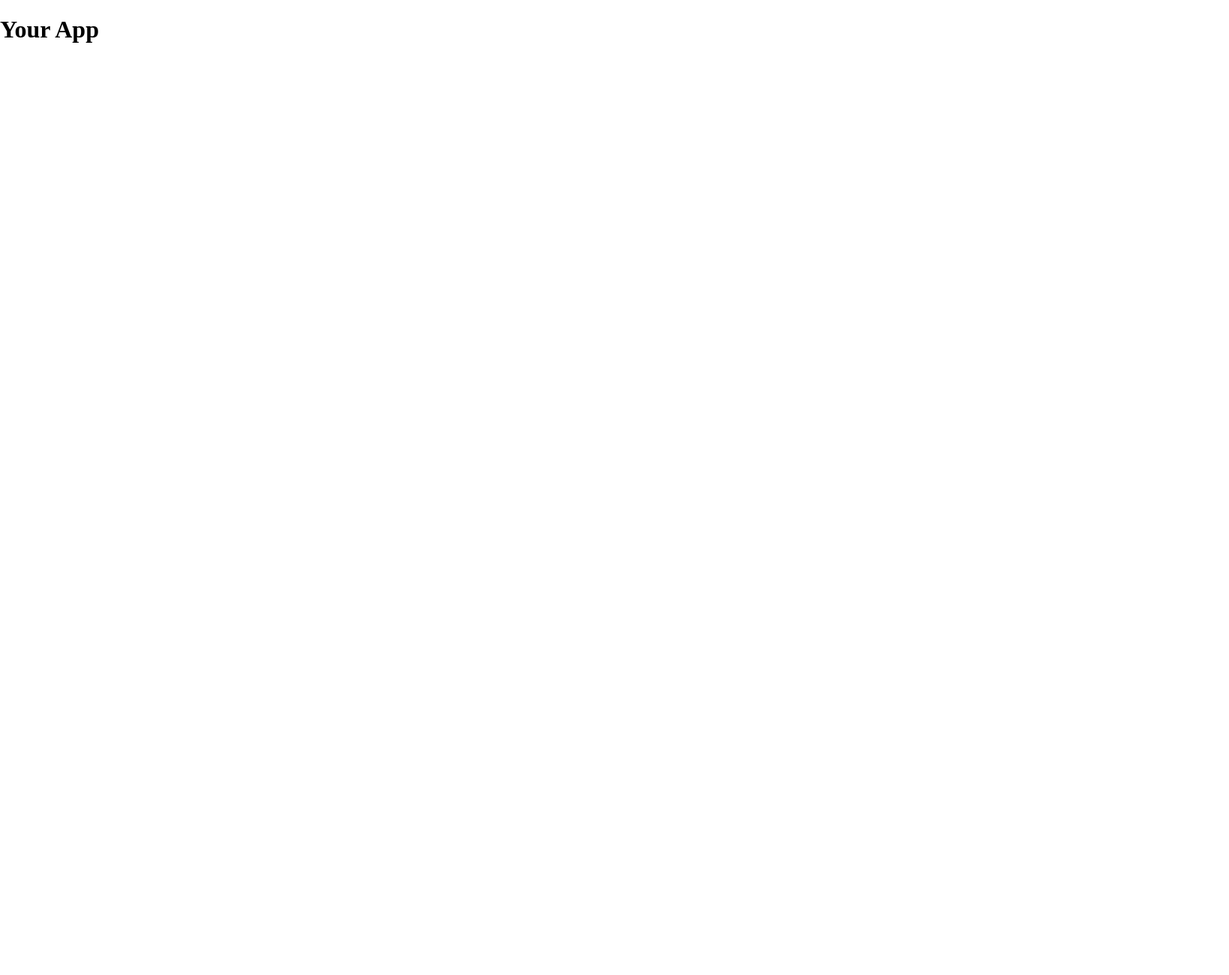
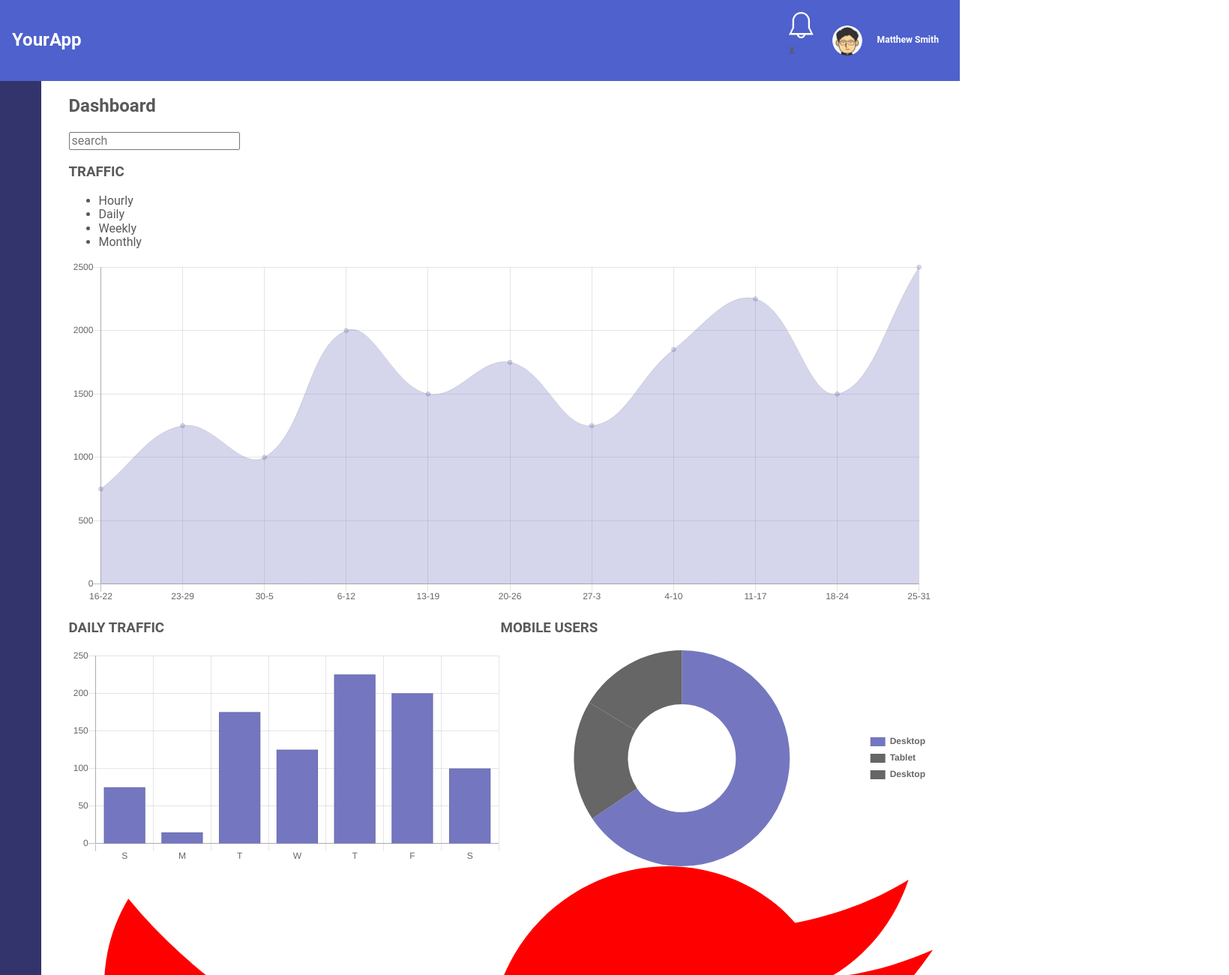
Before and after one commit to matthewmsmith/msmith-web-app-dashboard, a plain HTML site: page index.html in a window 1280 px wide. Shown: the top 1300 px of the page at 75% size, 1639 px wide, since content can reach past the window. Drawn offline with nearby package versions, Linux system fonts and the light colour scheme.

Commit message:
Graphs to display

```diff
--- a/css/style.css
+++ b/css/style.css
@@ -1,9 +1,40 @@
+
+body {
+  font-family: 'Roboto', sans-serif;
+  background-color: #fff;
+  color: #595959;
+  margin: 0;
+  padding: 0;
+}
+.logo {
+  color: white;
+  font-size: 1.5em;
+}
+
+.profile {
+  border-radius: 50%;
+    width: 40px;
+    height: auto;
+    margin: 0 20px;
+}
+.bell-icon {
+  margin-left: auto;
+  width: 3%;
+
+}
+.name {
+  color: white;
+  font-size: .756em;
+  margin-right: 1em;
+}
+
 
 
 
 /* GRID LAYOUT */
 .grid-container {
  display: grid;
+
  grid-template-columns: 100%;
  grid-template-rows: auto;
  grid-template-areas:
@@ -15,13 +46,32 @@
 
 header {
   grid-area: header;
+  display: flex;
+  flex-direction: row;
+  background-color: #4e61cc;
+  padding: 1em;
+  align-items: center;
+  justify-content: space-between;
 }
-nav {
+.navigation {
   grid-area: navigation;
+  background-color: rgb(51, 52, 107);
+    display: flex;
+    flex-direction: row;
+    justify-content: center;
+    padding: 1em;
+
+
+
 }
+
+
 
 main {
   grid-area: main;
+    display: flex;
+    flex-direction: row;
+    justify-content: center;
 }
 
 .main{
@@ -33,6 +83,9 @@ main {
   width: 95vw;
 }
 
+
+
+
 @media (min-width: 768px) {
   .grid-container {
     display: grid;
@@ -42,7 +95,7 @@ main {
             'navigation main';
   }
   .main {
-    grid-template-columns: 50%;
+    grid-column: 50%;
   }
   .traffic,
   .social {
@@ -57,7 +110,7 @@ main {
   .mobile,
   .activity,
   .settings {
-    grid-template-columns: 2 / span 1;
+    grid-column: 2 / span 1;
 
   }
   .traffic-container {
--- a/index.html
+++ b/index.html
@@ -10,11 +10,11 @@
   <title>Your App</title>
 </head>
 
-<body>
+<body class ='grid-container'>
     <!-- TITLE, BELL ICON, ALERT, PICTURE AND NAME-->
 
     <header>
-      <h1>Your App</h1>
+      <h1 class='logo'>Your<span>App</span></h1>
       <div class="bell-icon">
         <svg version="1.1" id="Layer_1" xmlns="http://www.w3.org/2000/svg" xmlns:xlink="http://www.w3.org/1999/xlink"
           x="0px" y="0px" viewBox="0 0 32 32" style="enable-background:new 0 0 32 32;" xml:space="preserve">
@@ -35,14 +35,13 @@
         <div id="alert">
           <!-- JS INSERTS HERE-->
         </div>
-
       </div>
-      <img src="images/matthew.jpg" alt="Profile picture of Matthew">
-      <h3>Matthew Smith</h3>
+      <img  class='profile' src="images/profile.jpg" alt="Profile picture of Matthew">
+      <h3 class='name'>Matthew Smith</h3>
     </header>
 
     <!--SIDE NAVIGATION-->
-    <nav class="side-nav">
+    <nav class="navigation">
       <a href="#"><img src="icons/icon-dashboard.svg" alt="icon-dashboard"></a>
       <a href="#"><img src="icons/icon-members.svg" alt="icon-members"></a>
       <a href="#"><img src="icons/icon-visits.svg" alt="icon-visits"></a>
@@ -50,10 +49,10 @@
     </nav>
 
 
-    <main class="grid-container">
+    <main class='main'>
     <!--SEARCH AND DASHBOARD-->
     <div class="main-header">
-      <h2 class="headline">dashboard</h2>
+      <h2 class="headline">Dashboard</h2>
       <div class="main-search">
         <input type="search" placeholder="search">
       </div>
@@ -63,12 +62,12 @@
       <!--TRAFFIC OVERALL-->
       <section class="traffic">
         <div class="traffic-header">
-          <h3>traffic</h3>
+          <h3>TRAFFIC</h3>
           <ul class="traffic-items">
-            <li class="traffic-item">hourly</li>
-            <li class="traffic-item">daily</li>
-            <li class="traffic-item">weekly</li>
-            <li class="traffic-item">monthly</li>
+            <li class="traffic-item">Hourly</li>
+            <li class="traffic-item">Daily</li>
+            <li class="traffic-item">Weekly</li>
+            <li class="traffic-item">Monthly</li>
           </ul>
         </div>
         <div class="traffic-container">
@@ -80,7 +79,7 @@
 
       <!--DAILY TRAFFIC-->
       <section class="daily">
-        <h3>daily traffic</h3>
+        <h3>DAILY TRAFFIC</h3>
         <div class="daily-container">
           <!--ELEMENT BAR GRAPH WILL ATTACH TOO-->
           <canvas id='daily-chart'></canvas>
@@ -89,7 +88,7 @@
 
       <!--MOBILE USERS-->
       <section class="mobile">
-        <h3>mobile-users</h3>
+        <h3>MOBILE USERS</h3>
         <div class="mobile-container">
           <!--ELEMENT DONUT GRAPH WILL ATTACH TOO-->
           <canvas id="mobile-chart"></canvas>
@@ -104,7 +103,7 @@
           <img src="icons/icon-twitter.svg" alt="icon-twitter">
         </div>
         <div class="social-text">
-          <h4>twitter</h4>
+          <h4>Twitter</h4>
           <p>10,345</p>
         </div>
       </section>
@@ -116,7 +115,7 @@
           <img src="icons/icon-facebook.svg" alt="icon-facebook">
         </div>
         <div class="social-text">
-          <h4>facebook</h4>
+          <h4>Facebook</h4>
           <p>8,739</p>
         </div>
        </section>
@@ -166,8 +165,8 @@
           <form action="" class="user-search-container">
             <input type='search' placeholder='Search for User' class='form-field' id='user-field'>
             <textarea placeholder="Message for User" class="form-area" id='message-field'>
+           </textarea>
           <button class="btn-primary" id='send'>Send</button>
-          </textarea>
           </form>
         </section>
       </section>
@@ -221,7 +220,8 @@
           </label>
 
           <!--TIMEZONE SELECTOR-->
-          <select class="form-field" id="timeZONE">
+
+          <select class="form-field" id="timeZone">
             <options disabled selected>Select a Timezone</options>
             <options>Eastern</options>
             <option>Pacific</option>
@@ -233,7 +233,7 @@
             <button class='button-primary' id='save'>Save</button>
             <button class='button-disabled' id='canceled'>Cancel</button>
           </div>
-          </form>
+
         </section>
     </main>
     <script src='js/app.js'></script>
--- a/js/app.js
+++ b/js/app.js
@@ -1,6 +1,12 @@
 const alertBanner = document.getElementById('alert');
 const trafficCanvas = document.getElementById('traffic-chart');
 const dailyCanvas = document.getElementById('daily-chart');
+const mobileCanvas = document.getElementById('mobile-chart');
+
+// FORM FIELDS
+const user = document.getElementById('userField');
+const message = document.getElementById('messageField');
+const send = document.getElementById('send');
 
 // ALERT BANNER
 alertBanner.innerHTML =
@@ -54,6 +60,70 @@ const dailyData = {
   labels: ['S', 'M', 'T', 'W', 'T', 'F', 'S'],
   datasets: [{
     label: '# of Hits',
-    data: ['75', '15', '175', '125', '225', '200', '100']
+    data: ['75', '15', '175', '125', '225', '200', '100'],
+  backgroundColor: '#7477bf',
+  borderWidth: 1
   }]
+};
+const dailyOptions = {
+  scales: {
+    yAxes: [{
+      ticks: {
+        beginAtZero: true
+      }
+    }]
+  },
+  legend: {
+    display: false
+  }
 }
+let dailyChart = new Chart(dailyCanvas, {
+  type: 'bar',
+  data: dailyData,
+  options: dailyOptions
+})
+
+// MOBILE TRAFFIC OBJECTS
+
+const mobileData = {
+  labels: ['Desktop', 'Tablet', 'Desktop'],
+  datasets: [{
+    label: '# of Users',
+    data: [2000, 550, 500],
+    borderWidth: 0,
+    backgroundColor: [
+       '#7477BF',
+       '78CF82',
+       '51B6C8'
+    ]
+
+  }]
+};
+
+const mobileOptions = {
+  legend: {
+    position: 'right',
+    labels: {
+      boxWidth: 20,
+      fontStyle: 'bold'
+    }
+  }
+}
+let mobileChart = new Chart(mobileCanvas, {
+  type: 'doughnut',
+  data: mobileData,
+  options: mobileOptions
+});
+
+send.addEventListener('click', () => {
+
+  if(user.value === '' && message.value === '') {
+    alert('Please send out user and message field before sending');
+  } else if (user.value === '') {
+    alert('Please fill out user field before sending');
+  } else if (message.value === '') {
+    alert('Please fill out message field before sending');
+  } else {
+    alert(`Message was successfully sent to ${user.value}`);
+  }
+})
```
Also changed, not shown: images/matthew.jpg (deleted), images/profile.jpg (added).
